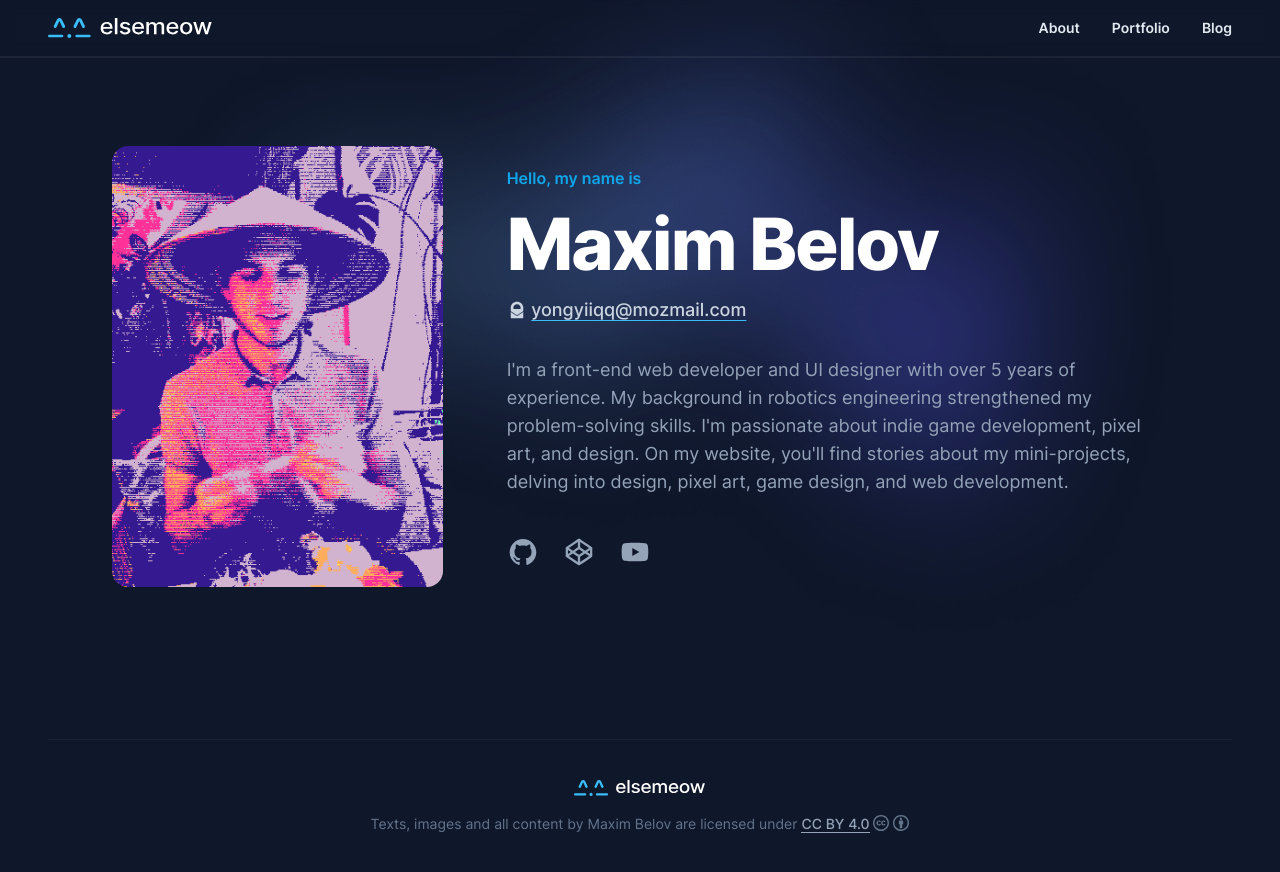
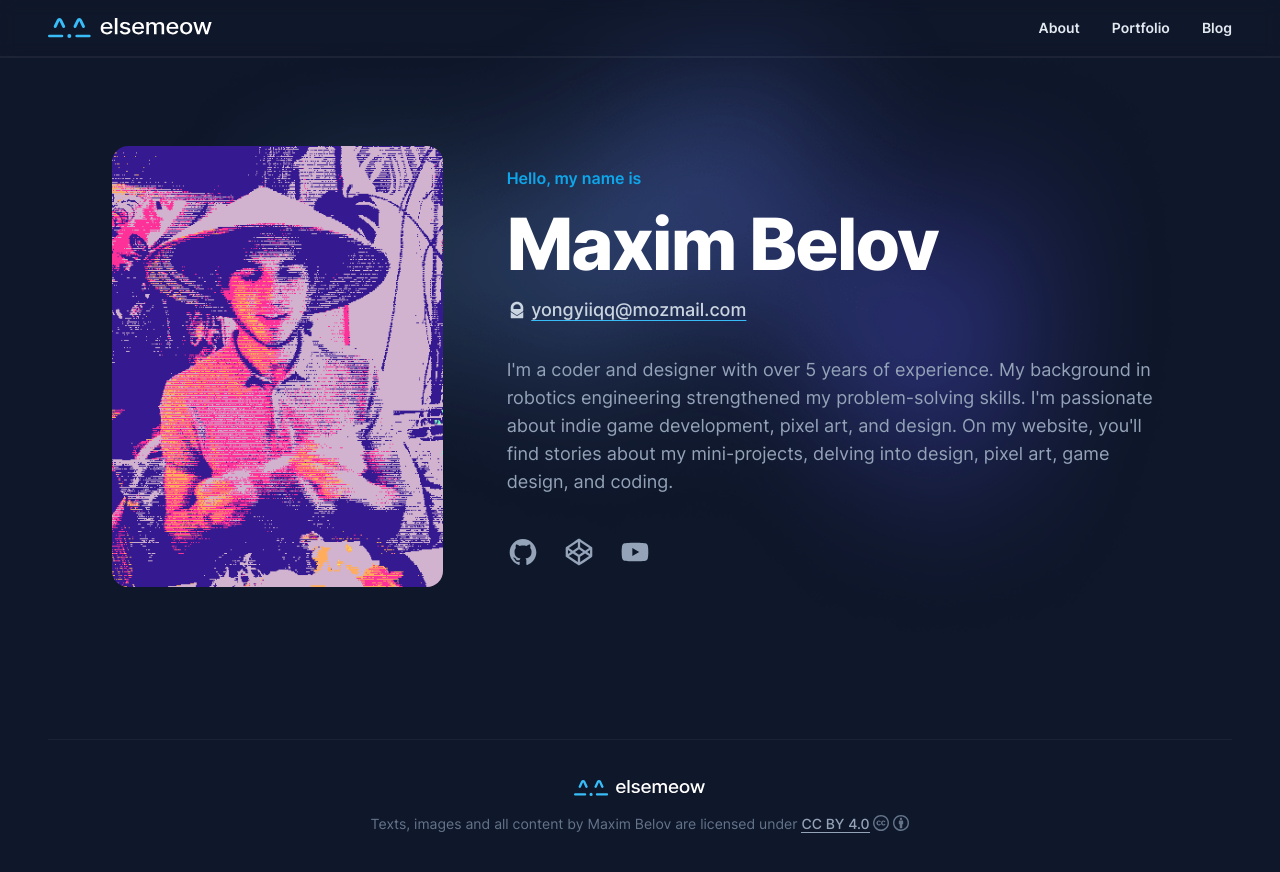
Before and after one commit to elsemeow/elsemeow.github.io, a Jekyll site: the page built from index.html, in a window 1280 px wide. Shown: the top 872 px of the page. Built offline with Jekyll 4.4.1, drawn with Linux system fonts in a browser that asks for light colours.

Commit message:
Update description

```diff
--- a/_config.yml
+++ b/_config.yml
@@ -6,7 +6,7 @@ author: Maxim Belov
 email: yongyiiqq@mozmail.com
 title: Elsemeow's Vault
 description: >-
-  Front-end developer and UI designer with a passion for indie game development,
+  Coder and UI designer with a passion for indie game development,
   pixel art, and design. Explore my work on my website.
 
 plugins:
--- a/index.html
+++ b/index.html
@@ -25,11 +25,11 @@ title: About
         </a>
       </p>
       <p class="lg:text-lg text-slate-400 mt-6 lg:mt-8">
-        I'm a front-end web developer and UI designer with over 5 years of experience.
+        I'm a coder and designer with over 5 years of experience.
         My background in robotics engineering strengthened my problem-solving skills.
         I'm passionate about indie game development, pixel art, and design. On my
         website, you'll find stories about my mini-projects, delving into design, pixel
-        art, game design, and web development.
+        art, game design, and coding.
       </p>
       <div class="flex gap-x-4 lg:gap-x-6 mt-6 lg:mt-10">
         {% include socials.html %}
```
